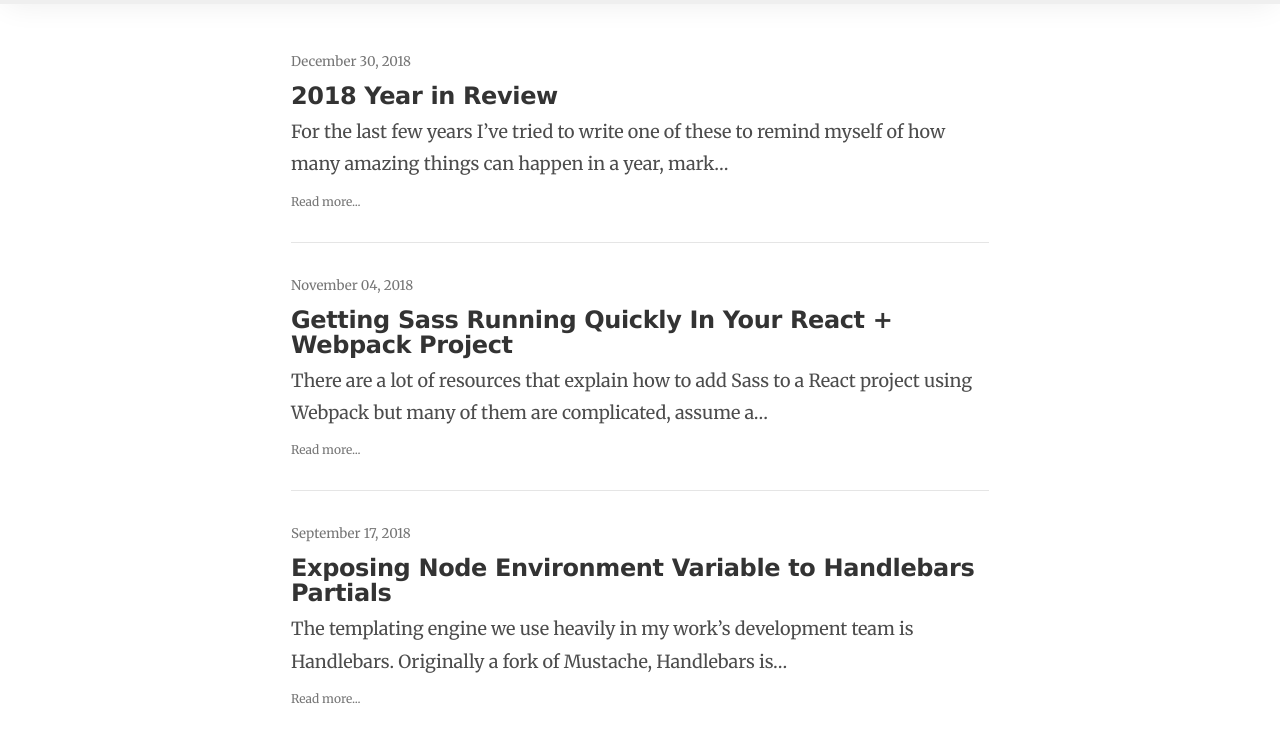
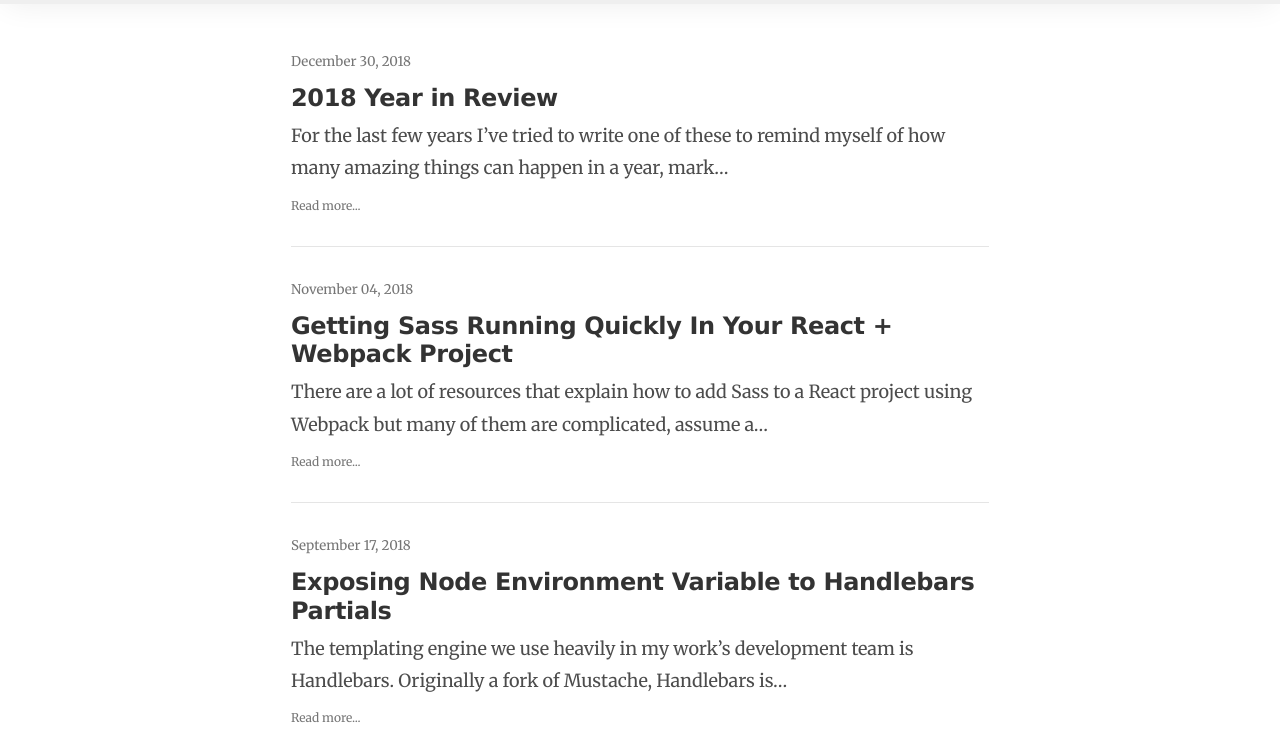
Before and after one commit to jamigibbs/blog-site, a Gatsby site: page / in a window 1280 px wide. Shown: the part 61-797 px from the top of the page. Built offline with nearby package versions, Linux system fonts and the light colour scheme; Gatsby itself is replaced by a stand-in of ours; some packages are replaced by stand-ins of ours.

Commit message:
Increasing post header line height

```diff
--- a/src/styles/_index.scss
+++ b/src/styles/_index.scss
@@ -2,7 +2,7 @@
   &__title {
     font-size: 24px;
     font-weight: 600;
-    line-height: 1.04;
+    line-height: 1.2;
     letter-spacing: -.015em;
   }
   &__subtitle {
```
